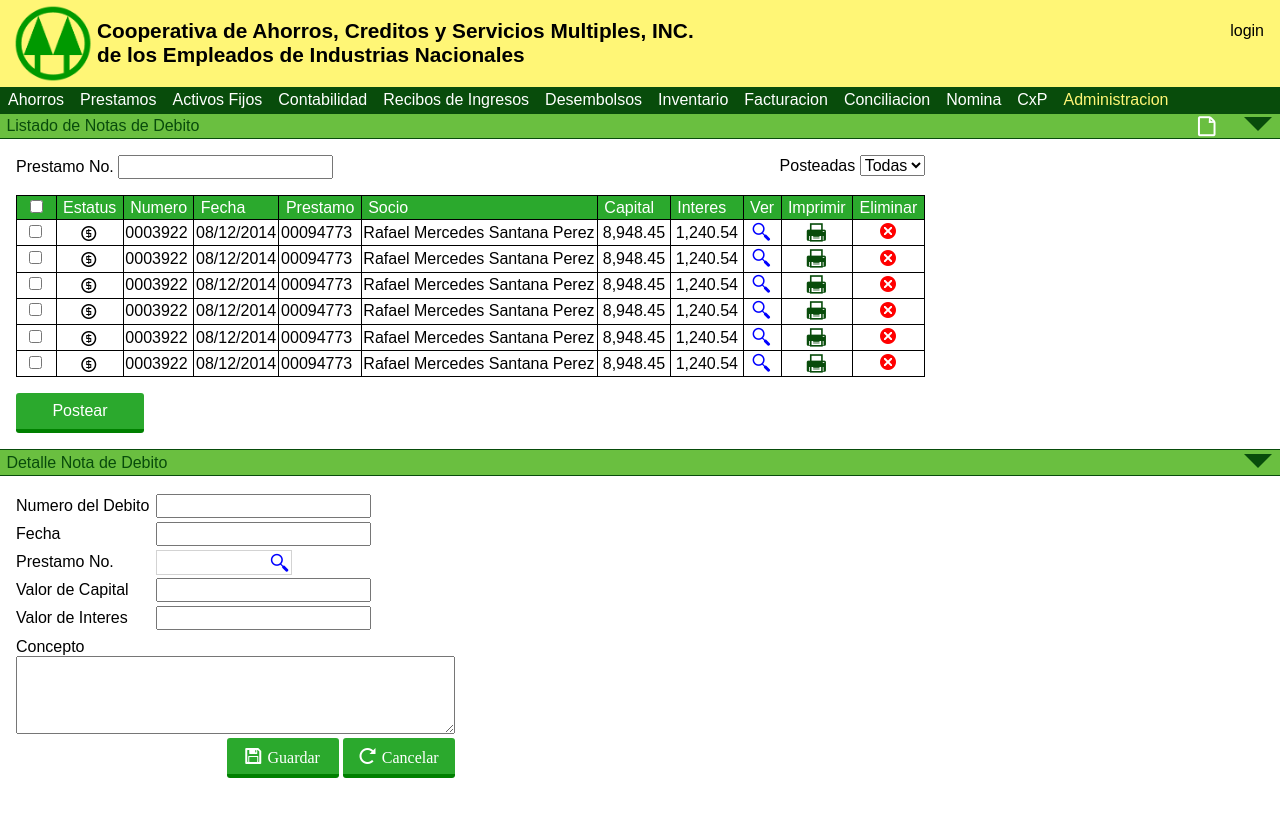
After one commit to ACGM/acsystem, a Django app: page /prestamos/nd/ in a window 1280 px wide. The commit adds this page. Run offline with Django 3.2, Linux system fonts and the light colour scheme.

Commit message:
Diseño Nota de Debito terminado, Maestra de Prestamos 40%

```diff
--- a/acgm/static/stylus/estilos.styl
+++ b/acgm/static/stylus/estilos.styl
@@ -343,7 +343,6 @@ footer
 	&:hover
 		background mamey
 		border-bottom .3em solid rojoOscuro
-		transform
 
 .sub-menu
 	background verdeSubMenu
@@ -372,6 +371,20 @@ footer
 .icon-eliminar
 	text-decoration none
 	color red
+	&:hover
+		color mamey
+
+.icon-buscar
+	text-decoration none
+	color blue
+	font-size 1.2em
+	&:hover
+		color mamey
+
+.icon-imprimir
+	text-decoration none
+	color verde
+	font-size 1.2em
 	&:hover
 		color mamey
 
@@ -778,3 +791,112 @@ footer
 		& td
 			&:nth-child(even)
 				padding-left .4em
+
+
+
+//MODULO DE PRESTAMOS
+//*******************************************
+
+//SECCION MAESTRA DE PRESTAMOS
+.listado-reg-prestamos
+	margin 1em
+	display inline-block
+
+.busqueda-by-field
+	display block
+
+.by-prestamo
+	display inline-block
+
+.by-socio
+	margin-left 5em
+	display inline-block
+
+.listado-prestamos-detail
+	& td
+		padding .15em .15em
+		border 1px solid black
+		&:nth-child(1),&:nth-child(2)
+			text-align center
+		&:nth-child(7)
+			text-align right
+			padding 0 .3em
+
+		&:nth-child(9),&:nth-child(10)
+			text-align center
+
+
+.botones-acciones-prestamos
+	float left
+	& button
+		float left
+		margin 0 1em 0 0
+
+.boton-generar-solicitud-cheque,.boton-postear-prestamos,.boton-postear-prestamos-od
+	height 3.2em
+	width 11em
+	margin-bottom 3em
+	&:before
+		margin-right .4em
+
+//SECCION NOTA DE DEBITO
+.menu-entrada-nd-listado
+	position absolute
+	right 4em
+
+.listado-reg-nd
+	margin 1em 0 0 1em
+	display inline-block
+	position relative
+
+.filtro-posteadas
+	display inline-block
+	position absolute
+	right 0
+
+.listado-nd-detail
+	& td
+		padding .1em .15em .1em .1em
+		border 1px solid black
+		&:nth-child(1),&:nth-child(2)
+			text-align center
+		&:nth-child(7),&:nth-child(8)
+			text-align right
+			padding 0 .3em
+
+		&:nth-child(9),&:nth-child(10),&:nth-child(11)
+			text-align center
+
+.nd-sec
+	display inline-block
+	position relative
+
+.prestamo-field
+	border 1px solid lightgray
+	padding .1em
+	display inline-block
+	& input
+		border none
+		outline none
+		padding 0
+		margin 0
+		width 7em
+	& a
+		padding-top -.6em
+		float right
+
+.concepto-field
+	display block
+	margin .4em 0 0 0
+
+.boton-guarda-nd,.boton-cancelar-nd
+	height 2.5em
+	width 7em
+	margin-bottom 3em
+	&:before
+		margin-right .4em
+
+.botones-acciones
+	position absolute
+	display block
+	right 0
--- a/acgm/templates/base.html
+++ b/acgm/templates/base.html
@@ -17,7 +17,7 @@
 
 	<header class="header">
 		<figure class="content-logo">
-			<img class="logo" src="../static/images/logoCoop.png" alt="">
+			<img class="logo" src={% static "images/logoCoop.png" %} alt="">
 		</figure>
 
 		<div class="usuario"> login </div>
@@ -31,7 +31,7 @@
 	<nav class="nav-menu" ng-controller="MenuController">
 		<ul class="ul-menu">
 			<li class="menu-item" id="menu1"> <a class="menu-opcion" ng-click="setMenu(1);" href="#">Ahorros</a> </li>
-			<li class="menu-item" id="menu2"> <a class="menu-opcion" ng-click="setMenu(2);" href="#">Prestamos</a> </li>
+			<li class="menu-item" id="menu2"> <a class="menu-opcion" ng-click="setMenu(2);" href="/prestamos/maestra/">Prestamos</a> </li>
 			<li class="menu-item" id="menu3"> <a class="menu-opcion" ng-click="setMenu(3);" href="#">Activos Fijos</a> </li>
 			<li class="menu-item" id="menu4"> <a class="menu-opcion" ng-click="setMenu(4);" href="#">Contabilidad</a></li>
 			<li class="menu-item" id="menu5"> <a class="menu-opcion" ng-click="setMenu(5);" href="#">Recibos de Ingresos</a></li>
--- a/acgm/urls.py
+++ b/acgm/urls.py
@@ -7,6 +7,7 @@ from fondoscajas.views import DesembolsoView
 from nominacoop.views import NominaView
 from inventario.views import InventarioView
 from facturacion.views import FacturacionView
+from prestamos.views import NotaDeDebitoView, MaestraPrestamosView
 
 #ViewSets (API)
 from cuenta.views import CuentasViewSet, AuxiliarViewSet
@@ -35,6 +36,8 @@ urlpatterns = patterns('',
     url(r'^nomina/$', NominaView.as_view(), name='Nomina'),
     url(r'^inventario/$', InventarioView.as_view(), name='Inventario'),
     url(r'^facturacion/$', FacturacionView.as_view(), name='Facturacion'),
+    url(r'^prestamos/nd/$', NotaDeDebitoView.as_view(), name='Nota de Debito'),
+    url(r'^prestamos/maestra/$', MaestraPrestamosView.as_view(), name='Maestra Prestamos'),
     url(r'^api-auth/', include('rest_framework.urls', namespace='rest_framework')),
     url(r'^api/',include(router.urls)),
 
--- a/inventario/templates/inventario.html
+++ b/inventario/templates/inventario.html
@@ -1,6 +1,6 @@
 {% extends "base.html" %}
 
-{% block title %} Desembolsos {% endblock title %}
+{% block title %} Inventario {% endblock title %}
 
 {% block content %}
 
--- a/nominacoop/templates/nomina.html
+++ b/nominacoop/templates/nomina.html
@@ -1,6 +1,6 @@
 {% extends "base.html" %}
 
-{% block title %} Desembolsos {% endblock title %}
+{% block title %} Nomina {% endblock title %}
 
 {% block content %}
 
--- /dev/null
+++ b/prestamos/templates/notasdebito.html
@@ -0,0 +1,182 @@
+{% extends "base.html" %}
+
+{% block title %} Notas de Debito {% endblock title %}
+
+{% block content %}
+
+</style>
+
+
+	<div class="NotasDeDebito" ng-app="cooperativa">
+
+		<div class="sub-menu" ng-controller="notasDeDebito">
+			<div class="menu-entrada-nd-listado">
+				<button class="nuevo icon-file" title="Nueva Nota de Debito"></button>
+			</div>
+				Listado de Notas de Debito
+			<a class="DownArrow" href="#"></a>
+		</div>
+
+		<section class="listado-reg-nd">
+			<span> Prestamo No. </span>
+			<input type="text" id="PrestamoNo">
+
+			<div class="filtro-posteadas">
+				<span>Posteadas</span>
+				<select name="posteadas" id="posteadas">
+					<option value="Todas">Todas</option>
+					<option value="Si">Si</option>
+					<option value="No">No</option>
+				</select>
+			</div>
+
+			<table class="listado-table">
+				<tr class="listado-table-header">
+					<td><input type="checkbox"> </td>
+					<td>Estatus</td>
+					<td>Numero</td>
+					<td>Fecha</td>
+					<td>Prestamo</td>
+					<td>Socio</td>
+					<td>Capital</td>
+					<td>Interes</td>
+					<td>Ver</td>
+					<td>Imprimir</td>
+					<td>Eliminar</td>
+				</tr>
+
+				<tr class="listado-nd-detail">
+					<td><input type="checkbox"> </td>
+					<td class="icon-coin"></td>
+					<td>0003922</td>
+					<td>08/12/2014</td>
+					<td>00094773</td>
+					<td>Rafael Mercedes Santana Perez</td>
+					<td>8,948.45</td>
+					<td>1,240.54</td>
+					<td><a class="icon-uniE601 icon-buscar" href=""></a> </td>
+					<td><a class="icon-printer icon-imprimir" href=""></a></td>
+					<td><a class="icon-delete icon-eliminar" href=""></a></td>
+				</tr>
+				<tr class="listado-nd-detail">
+					<td><input type="checkbox"> </td>
+					<td class="icon-coin"></td>
+					<td>0003922</td>
+					<td>08/12/2014</td>
+					<td>00094773</td>
+					<td>Rafael Mercedes Santana Perez</td>
+					<td>8,948.45</td>
+					<td>1,240.54</td>
+					<td><a class="icon-uniE601 icon-buscar" href=""></a> </td>
+					<td><a class="icon-printer icon-imprimir" href=""></a></td>
+					<td><a class="icon-delete icon-eliminar" href=""></a></td>
+				</tr>
+				<tr class="listado-nd-detail">
+					<td><input type="checkbox"> </td>
+					<td class="icon-coin"></td>
+					<td>0003922</td>
+					<td>08/12/2014</td>
+					<td>00094773</td>
+					<td>Rafael Mercedes Santana Perez</td>
+					<td>8,948.45</td>
+					<td>1,240.54</td>
+					<td><a class="icon-uniE601 icon-buscar" href=""></a> </td>
+					<td><a class="icon-printer icon-imprimir" href=""></a></td>
+					<td><a class="icon-delete icon-eliminar" href=""></a></td>
+				</tr>
+				<tr class="listado-nd-detail">
+					<td><input type="checkbox"> </td>
+					<td class="icon-coin"></td>
+					<td>0003922</td>
+					<td>08/12/2014</td>
+					<td>00094773</td>
+					<td>Rafael Mercedes Santana Perez</td>
+					<td>8,948.45</td>
+					<td>1,240.54</td>
+					<td><a class="icon-uniE601 icon-buscar" href=""></a> </td>
+					<td><a class="icon-printer icon-imprimir" href=""></a></td>
+					<td><a class="icon-delete icon-eliminar" href=""></a></td>
+				</tr>
+				<tr class="listado-nd-detail">
+					<td><input type="checkbox"> </td>
+					<td class="icon-coin"></td>
+					<td>0003922</td>
+					<td>08/12/2014</td>
+					<td>00094773</td>
+					<td>Rafael Mercedes Santana Perez</td>
+					<td>8,948.45</td>
+					<td>1,240.54</td>
+					<td><a class="icon-uniE601 icon-buscar" href=""></a> </td>
+					<td><a class="icon-printer icon-imprimir" href=""></a></td>
+					<td><a class="icon-delete icon-eliminar" href=""></a></td>
+				</tr>
+				<tr class="listado-nd-detail">
+					<td><input type="checkbox"> </td>
+					<td class="icon-coin"></td>
+					<td>0003922</td>
+					<td>08/12/2014</td>
+					<td>00094773</td>
+					<td>Rafael Mercedes Santana Perez</td>
+					<td>8,948.45</td>
+					<td>1,240.54</td>
+					<td><a class="icon-uniE601 icon-buscar" href=""></a> </td>
+					<td><a class="icon-printer icon-imprimir" href=""></a></td>
+					<td><a class="icon-delete icon-eliminar" href=""></a></td>
+				</tr>
+
+			</table>
+
+			<button class="Boton boton-postear-factura"> Postear</button>
+		</section>
+
+		<!--DETALLE ND-->
+		<div class="sub-menu">
+				Detalle Nota de Debito
+			<a class="DownArrow" href="#"></a>
+		</div>
+
+		<section class="nd-sec data-entry-section">
+			<table class="data-entry-header-table">
+				<tr>
+					<td>Numero del Debito</td>
+					<td> <input type="text"> </td>
+				</tr>
+				<tr>
+					<td>Fecha</td>
+					<td> <input type="text"> </td>
+				</tr>
+				<tr>
+					<td>Prestamo No.</td>
+					<td>
+						<div class="prestamo-field">
+							<input type="text"><a class="icon-uniE601 icon-buscar" href=""></a>
+						</div>
+					</td>
+				</tr>
+				<tr>
+					<td>Valor de Capital</td>
+					<td><input type="text"></td>
+				</tr>
+				<tr>
+					<td>Valor de Interes</td>
+					<td><input type="text"></td>
+				</tr>
+			</table>
+
+			<span class="concepto-field">Concepto</span>
+
+			<textarea name="concepto" id="concepto" cols="45" rows="4"></textarea>
+
+			<div class="botones-acciones">
+				<button class="icon-save Boton boton-guarda-nd">Guardar</button>
+				<button class="icon-spinner Boton boton-cancelar-nd">Cancelar</button>
+
+			</div>
+		</section>
+
+
+	</div>
+
+
+
+{% endblock content %}
--- a/prestamos/views.py
+++ b/prestamos/views.py
@@ -1,3 +1,15 @@
 from django.shortcuts import render
 
-# Create your views here.
+from django.views.generic import TemplateView
+
+
+#Vista para Notas de Debito
+class NotaDeDebitoView(TemplateView):
+
+	template_name = 'notasdebito.html'
+
+
+#Vista para Maestra de Prestamos
+class MaestraPrestamosView(TemplateView):
+
+	template_name = 'maestraprestamos.html'
```
Also changed, not shown: prestamos/templates/maestraprestamos.html (renamed from facturacion/templates/facturacion.html, +42 -36 lines), acgm/static/css/estilos.css, prestamos/templates/desembolsoelectronico.html (added), prestamos/templates/notascredito.html (added), prestamos/templates/solicitudprestamo.html (added), 2 other files.
